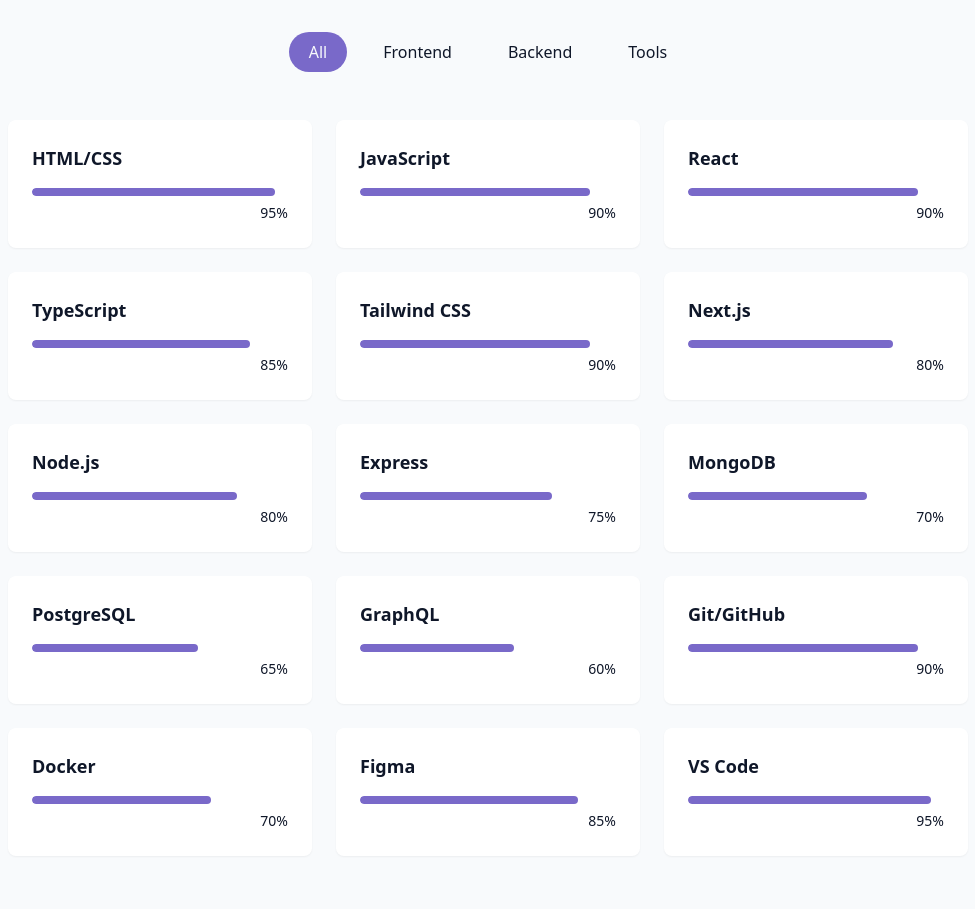
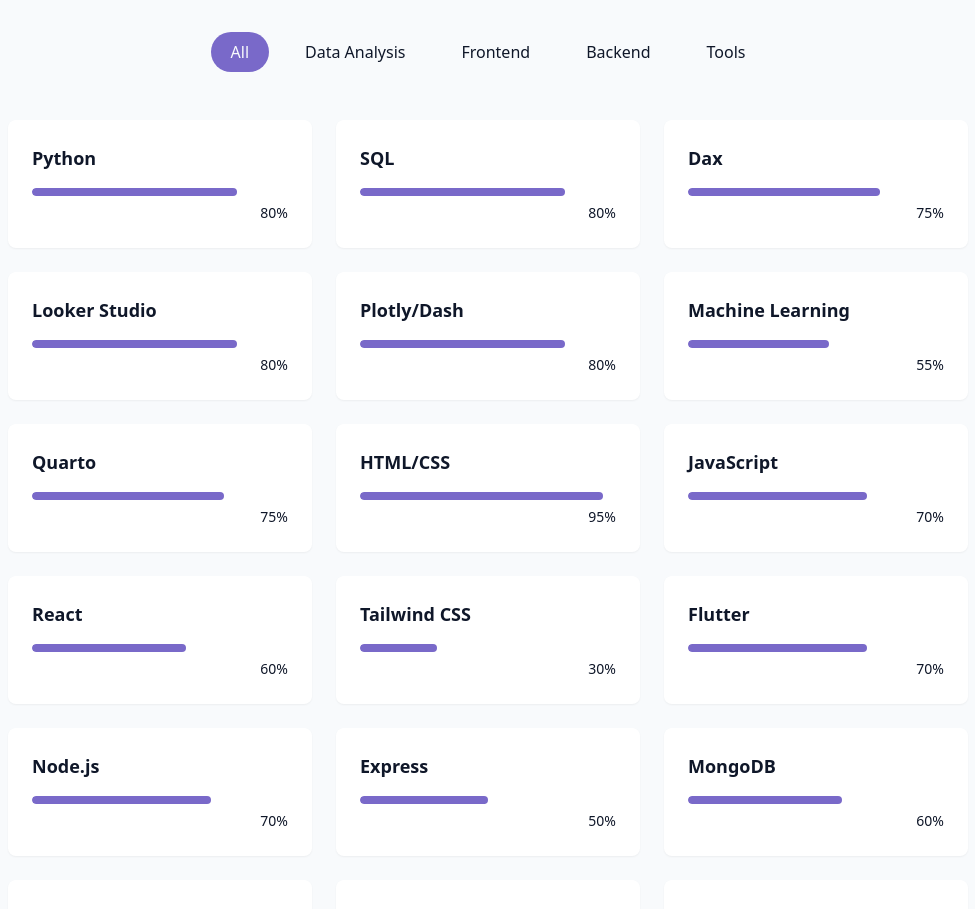
Before and after one commit to NadiaHirwa/HirwaNadiaPortfolio, a React (Vite) app: page / in a window 1280 px wide. Shown: the part 1880-2789 px from the top of the page, without its empty margins (152-1127 px from the left). Built offline with nearby package versions, Linux system fonts and the light colour scheme.

Commit message:
worked on my skills part

```diff
--- a/src/components/Navbar.jsx
+++ b/src/components/Navbar.jsx
@@ -35,7 +35,7 @@
           href="#hero"
         >
           <span className="relative z-10">
-            <span className="text-glow text-foreground"> PedroTech </span>{" "}
+            <span className="text-glow text-foreground"> NadiaHirwa </span>{" "}
             Portfolio
           </span>
         </a>
--- a/src/components/SkillsSection.jsx
+++ b/src/components/SkillsSection.jsx
@@ -2,29 +2,39 @@
 import { cn } from "@/lib/utils";
 
 const skills = [
+  // Data Analysis
+  { name: "Python", level: 80, category: "Data Analysis" },
+  { name: "SQL", level: 80, category: "Data Analysis" },
+  { name: "Dax", level: 75, category: "Data Analysis" },
+  { name: "Looker Studio", level: 80, category: "Data Analysis" },
+  { name: "Plotly/Dash", level: 80, category: "Data Analysis" },
+  { name: "Machine Learning", level: 55, category: "Data Analysis" },
+  { name: "Quarto", level: 75, category: "Data Analysis" },
+
   // Frontend
   { name: "HTML/CSS", level: 95, category: "frontend" },
-  { name: "JavaScript", level: 90, category: "frontend" },
-  { name: "React", level: 90, category: "frontend" },
-  { name: "TypeScript", level: 85, category: "frontend" },
-  { name: "Tailwind CSS", level: 90, category: "frontend" },
-  { name: "Next.js", level: 80, category: "frontend" },
+  { name: "JavaScript", level: 70, category: "frontend" },
+  { name: "React", level: 60, category: "frontend" },
+  { name: "Tailwind CSS", level: 30, category: "frontend" },
+  { name: "Flutter", level: 70, category: "frontend" },
 
   // Backend
-  { name: "Node.js", level: 80, category: "backend" },
-  { name: "Express", level: 75, category: "backend" },
-  { name: "MongoDB", level: 70, category: "backend" },
-  { name: "PostgreSQL", level: 65, category: "backend" },
-  { name: "GraphQL", level: 60, category: "backend" },
+  { name: "Node.js", level: 70, category: "backend" },
+  { name: "Express", level: 50, category: "backend" },
+  { name: "MongoDB", level: 60, category: "backend" },
+  { name: "PostgreSQL", level: 60, category: "backend" },
+  { name: "SQLite", level: 80, category: "backend" },
 
   // Tools
-  { name: "Git/GitHub", level: 90, category: "tools" },
-  { name: "Docker", level: 70, category: "tools" },
+  { name: "Git/GitHub", level: 80, category: "tools" },
+  { name: "Excel", level: 90, category: "tools" },
   { name: "Figma", level: 85, category: "tools" },
   { name: "VS Code", level: 95, category: "tools" },
+  { name: "Power BI", level: 80, category: "tools" },
+  { name: "Jupyter Notebook", level: 80, category: "tools" },
 ];
 
-const categories = ["all", "frontend", "backend", "tools"];
+const categories = ["all", "Data Analysis", "frontend", "backend", "tools"];
 
 export const SkillsSection = () => {
   const [activeCategory, setActiveCategory] = useState("all");
```
